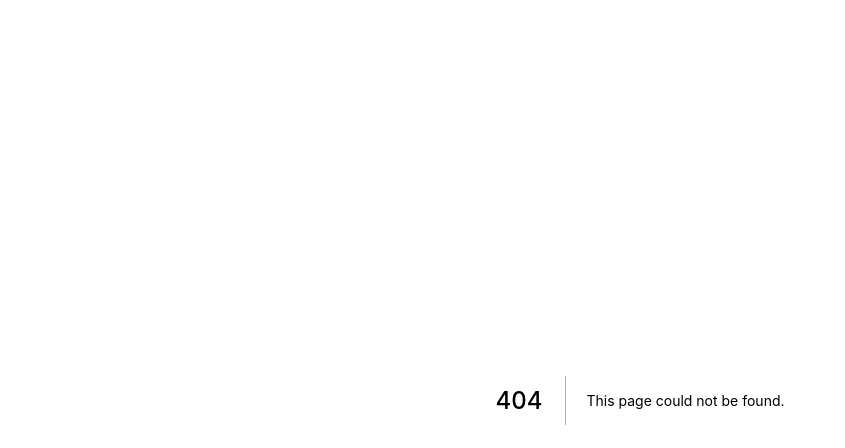
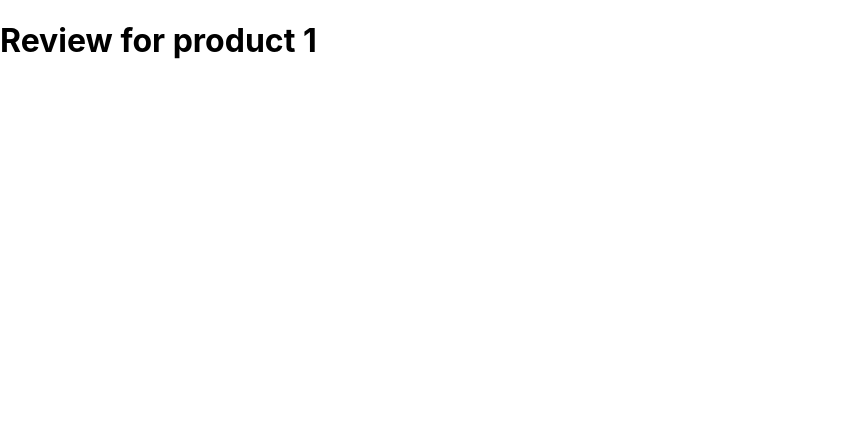
Before and after one commit to KGaurav-8102/Next-Js, a Next.js app in the folder hello-world/: page /product/1/review/review in a window 1280 px wide. Before the commit this address had no page. Shown: the top 448 px of the page, without its empty margins (0-845 px from the left). Built offline with nearby package versions, Linux system fonts and the light colour scheme.

Commit message:
Dyanmis routes and Call all Routes Done

```diff
--- /dev/null
+++ b/hello-world/pages/product/[productId]/review/review.js
@@ -0,0 +1,11 @@
+import { useRouter } from "next/router";
+
+function Review() {
+
+    const router = useRouter();
+    const { productId, reviewId } = router.query;
+    return <h1>Review {reviewId} for product { productId }</h1>
+
+}
+
+export default Review;
```
Also changed, not shown: hello-world/pages/docs/[[...params]].js (added, +21 -0 lines).
